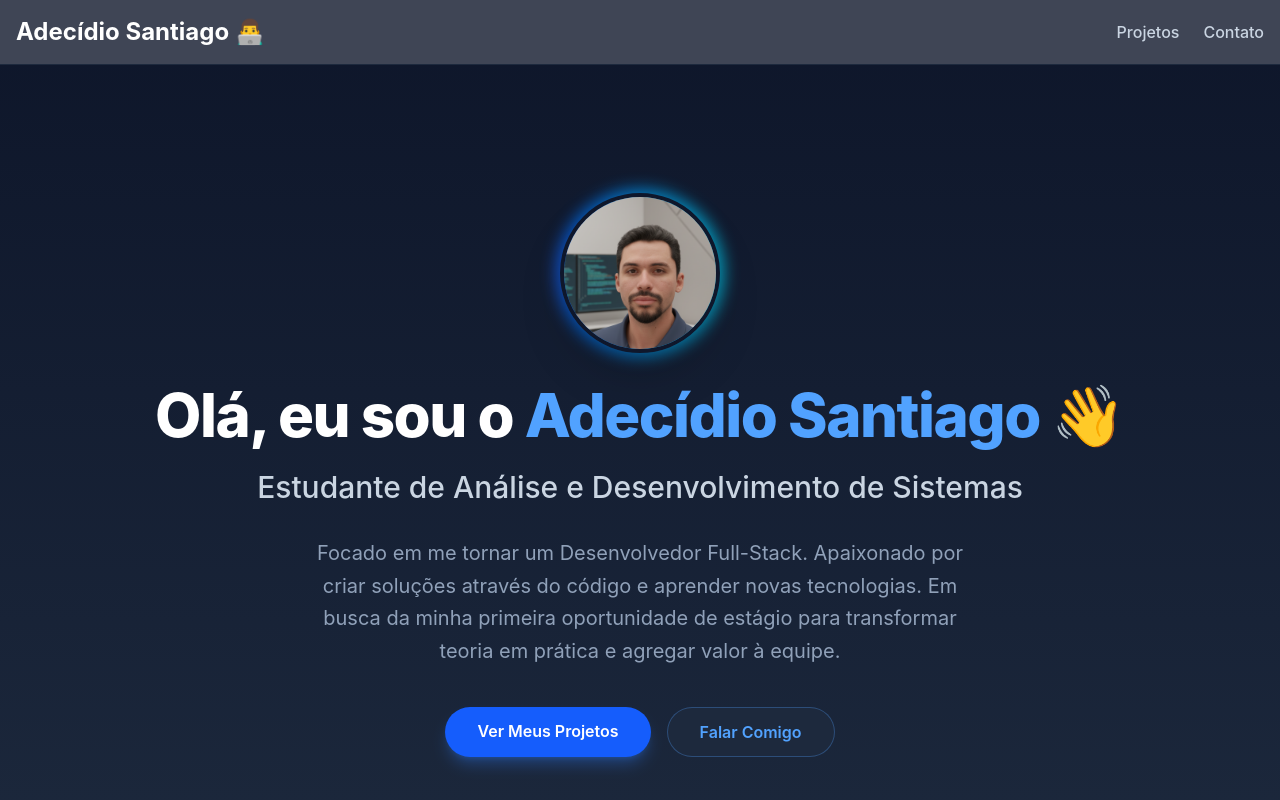
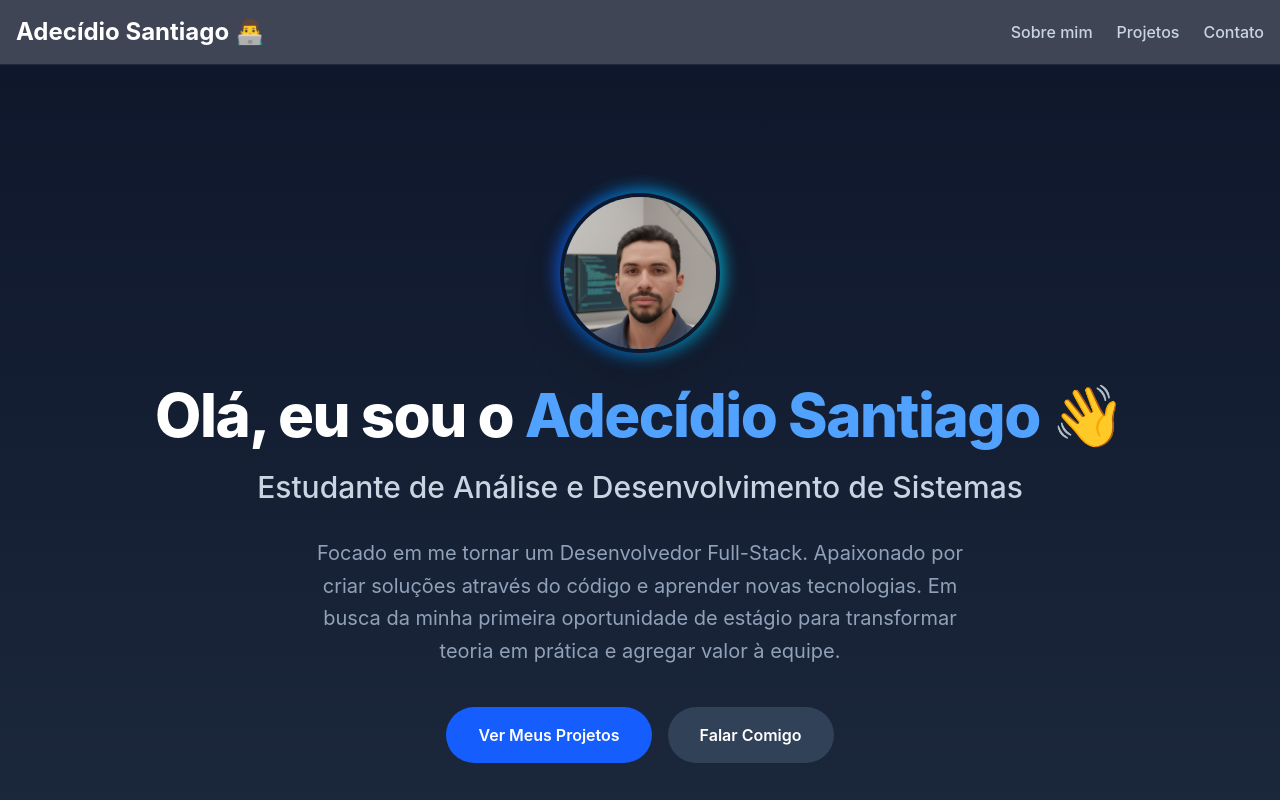
Before and after one commit to Adecidio/meu-portfolio, a React (Vite) app: page / in a window 1280 px wide. Shown: the top 800 px of the page. Built offline with nearby package versions, Linux system fonts and the light colour scheme.

Commit message:
Adionando o botão 'Sobre mim' ao Header

```diff
--- a/src/components/Header.jsx
+++ b/src/components/Header.jsx
@@ -6,6 +6,9 @@ export function Header() {
             <h2 className="text-2xl font-bold">Adecídio Santiago 👨‍💻</h2>
 
             <nav className="flex gap-4 md:gap-6 mt-4 md:mt-0">
+                <a href="#sobre" className="text-slate-300  hover:text-blue-400 transition-colors font-medium">
+                    Sobre mim
+                </a>
                 <a href="#projetos" className="text-slate-300 hover:text-blue-400 transition-colors font-medium">
                     Projetos
                 </a>
--- a/src/components/Hero.jsx
+++ b/src/components/Hero.jsx
@@ -27,11 +27,11 @@ export function Hero() {
                 oportunidade de estágio para transformar teoria em prática e agregar valor à equipe.
             </p>
 
-            <div className="flex flex-col sm:flex-row gap-4">
-                <a href="#projetos" className="px-8 py-3 bg-blue-600 text-white font-semibold rounded-full hover:bg-blue-500 transition-colors shadow-lg shadow-blue-500/30">
+            <div className="flex flex-col sm:flex-row gap-4 w-full sm:w-auto">
+                <a href="#projetos" className="flex items-center justify-center gap-2 bg-blue-600 hover:bg-blue-500 text-white px-8 py-4 rounded-full font-semibold transition-all hover:scale-105">
                     Ver Meus Projetos
                 </a>
-                <a href="#contato" className="px-8 py-3 bg-slate-800 text-blue-400 border border-blue-400/30 font-semibold rounded-full hover:bg-slate-700 transition-colors">
+                <a href="#contato" className="flex items-center justify-center gap-2 bg-slate-700 hover:bg-slate-600 text-white px-8 py-4 rounded-full font-semibold transition-all border-slate-600 hover:border-slate-500">
                     Falar Comigo
                 </a>
             </div>
```
